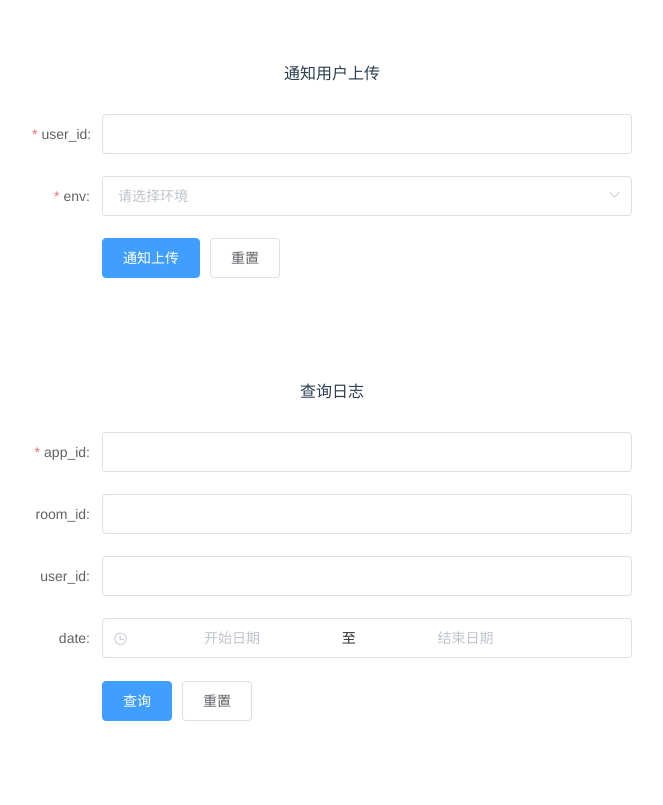
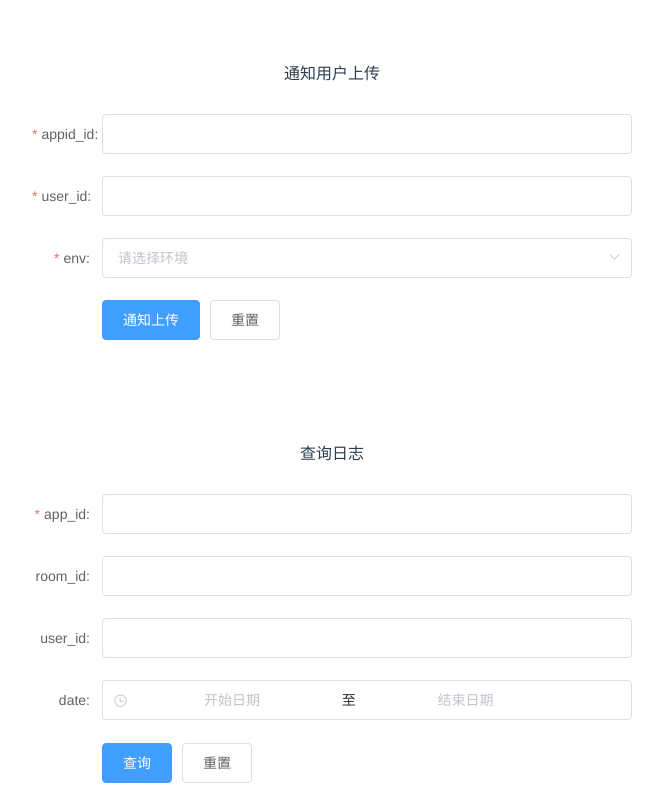
Before and after one commit to guoweikai/log-up-op, a Vue app: page / in a window 1280 px wide. Shown: the whole page, without its empty margins (308-971 px from the left). Built offline with nearby package versions, Linux system fonts and the light colour scheme.

Commit message:
feat:修改userId

```diff
--- a/src/components/LogUpload.vue
+++ b/src/components/LogUpload.vue
@@ -1,7 +1,7 @@
 <!--
  * @Date: 2020-07-13 07:37:00
  * @LastEditors: GWK
- * @LastEditTime: 2020-07-13 21:32:39
+ * @LastEditTime: 2020-07-14 11:43:40
  * @FilePath: /log-upload/src/components/LogUpload.vue
 -->
 <template>
@@ -10,6 +10,10 @@
     <div class="main">
       <div class="mb30" style="text-align:center">通知用户上传</div>
       <el-form :model="upForm" :rules="upRules" ref="upForm" label-width="70px" class="up-Form">
+        <el-form-item label="appid_id:" prop="appid">
+          <el-input v-model="upForm.appid"></el-input>
+        </el-form-item>
+
         <el-form-item label="user_id:" prop="userid">
           <el-input v-model="upForm.userid"></el-input>
         </el-form-item>
@@ -81,10 +85,18 @@ export default {
   data() {
     return {
       upForm: {
+        appid: "",
         userid: "",
         env: ""
       },
       upRules: {
+        appid: [
+          {
+            required: true,
+            message: "请输入appid",
+            trigger: "blur"
+          }
+        ],
         userid: [{ required: true, message: "请输入用户Id", trigger: "blur" }],
         env: [{ required: true, message: "请选择环境", trigger: "change" }]
       },
@@ -130,6 +142,7 @@ export default {
           // eslint-disable-next-line no-unused-vars
           let data = {
             userid: this.upForm.userid,
+            appid:this.upForm.appid,
             env: this.upForm.env
           };
           data = this.formatData(data);
@@ -147,8 +160,8 @@ export default {
           let data = {};
           for (const key in this.downForm) {
             if (typeof this.downForm[key] == "object") {
-              data.begintime = this.downForm[key][0]/1000;
-              data.endtime = this.downForm[key][1]/1000;
+              data.begintime = this.downForm[key][0] / 1000;
+              data.endtime = this.downForm[key][1] / 1000;
             } else {
               if (this.downForm[key]) {
                 data[key] = this.downForm[key];
@@ -201,39 +214,6 @@ export default {
         }
       });
     },
-    // 下载
-    // download(params) {
-    //   this.$http({
-    //     method: "get",
-    //     url: `/v1/download${params}`,
-    //     responseType: "arraybuffer"
-    //   }).then(response => {
-    //     console.log(response);
-    //     let blob = new Blob([response.data]);
-    //     this.saveAs(blob, "aaaaa");
-    //   });
-    // },
-
-    // saveAs(blob, filename) {
-    //   if (window.navigator.msSaveOrOpenBlob) {
-    //     navigator.msSaveBlob(blob, filename);
-    //   } else {
-    //     const link = document.createElement("a");
-    //     const body = document.querySelector("body");
-
-    //     link.href = window.URL.createObjectURL(blob); // 创建对象url
-    //     link.download = filename;
-
-    //     // fix Firefox
-    //     link.style.display = "none";
-    //     body.appendChild(link);
-
-    //     link.click();
-    //     body.removeChild(link);
-
-    //     window.URL.revokeObjectURL(link.href); // 通过调用 URL.createObjectURL() 创建的 URL 对象
-    //   }
-    // },
     formatData(obj) {
       var str = "?";
       for (var i in obj) {
```
